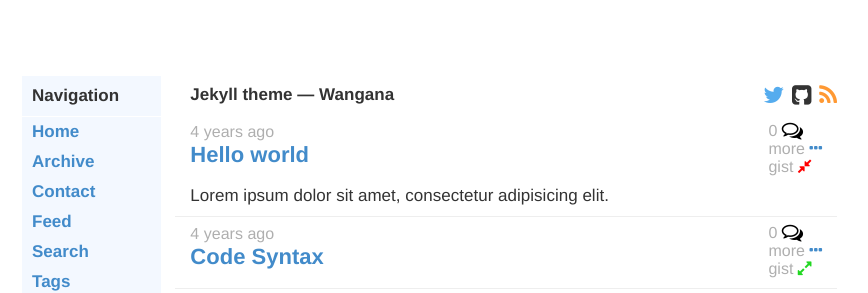
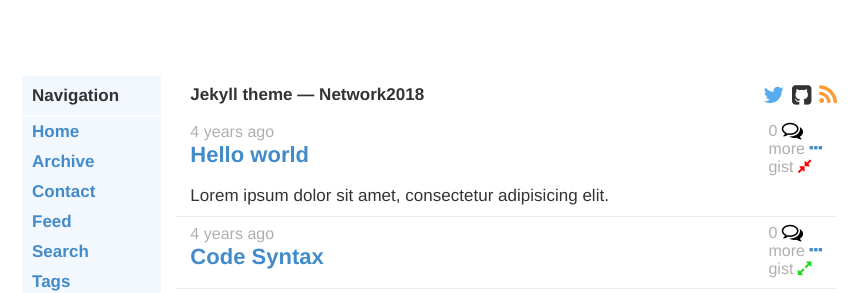
Before and after one commit to thesowah/wangana, a Jekyll site: the page built from index.html, in a window 1280 px wide. Shown: the top 293 px of the page, without its empty margins (203-1071 px from the left). Built offline with Jekyll 4.4.1, drawn with Linux system fonts in a browser that asks for light colours; some web fonts are replaced; Markdown is read by kramdown in place of the engine named in the settings.

Commit message:
Update _config.yml

```diff
--- a/_config.yml
+++ b/_config.yml
@@ -1,4 +1,4 @@
-name: Wangana
+name: Network2018
 description:  Jekyll theme
 
 sass:
```
